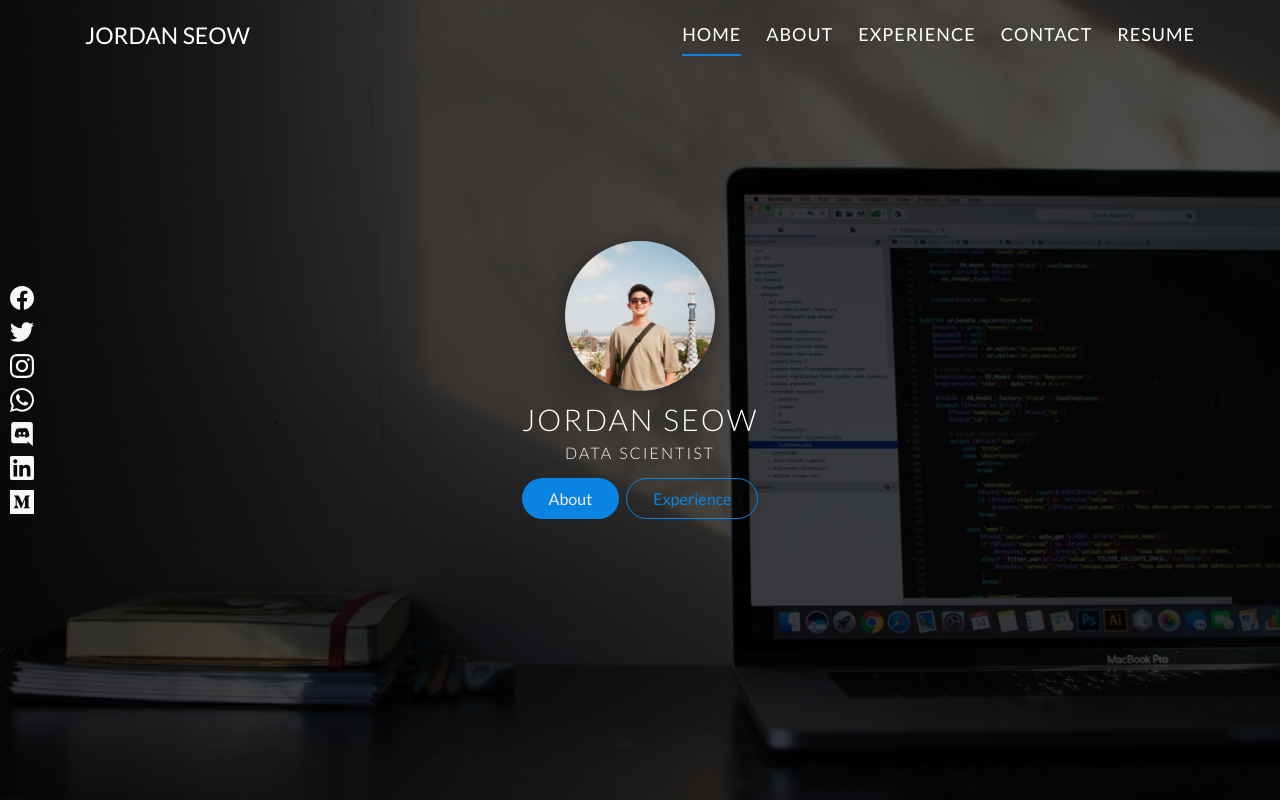
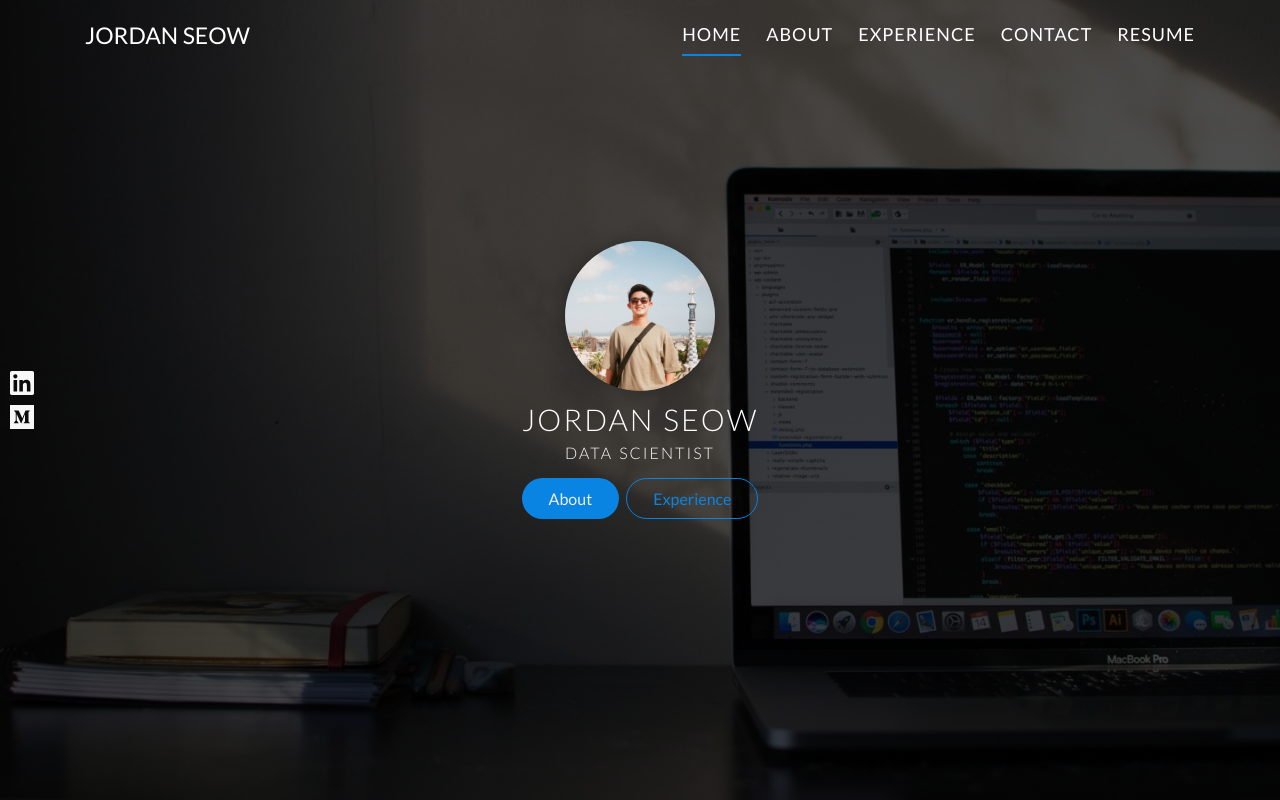
Before and after one commit to jordseow/about-me, a website: page index.html in a window 1280 px wide. Shown: the top 800 px of the page. Drawn offline with Linux system fonts and the light colour scheme; files whose address does not match are found by name.

Commit message:
Update index.html

```diff
--- a/index.html
+++ b/index.html
@@ -70,31 +70,6 @@
 
             <!-- Absolute positioned social icons -->
             <div class="header__social-icons social-icons">
-                <a href="#" class="social-icons__link">
-                    <svg class="icon social-icons__icon">
-                        <use xlink:href="./img/SVG/symbol-defs.svg#icon-facebook"></use>
-                    </svg>
-                </a>
-                <a href="#" class="social-icons__link">
-                    <svg class="icon social-icons__icon">
-                        <use xlink:href="./img/SVG/symbol-defs.svg#icon-twitter"></use>
-                    </svg>
-                </a>
-                <a href="#" class="social-icons__link">
-                    <svg class="icon social-icons__icon">
-                        <use xlink:href="./img/SVG/symbol-defs.svg#icon-instagram"></use>
-                    </svg>
-                </a>
-                <a href="#" class="social-icons__link">
-                    <svg class="icon social-icons__icon">
-                        <use xlink:href="./img/SVG/symbol-defs.svg#icon-whatsapp"></use>
-                    </svg>
-                </a>
-                <a href="#" class="social-icons__link">
-                    <svg class="icon social-icons__icon">
-                        <use xlink:href="./img/SVG/symbol-defs.svg#icon-discord"></use>
-                    </svg>
-                </a>
                 <a href="#" class="social-icons__link">
                     <svg class="icon social-icons__icon">
                         <use xlink:href="./img/SVG/symbol-defs.svg#icon-linkedin"></use>
```
